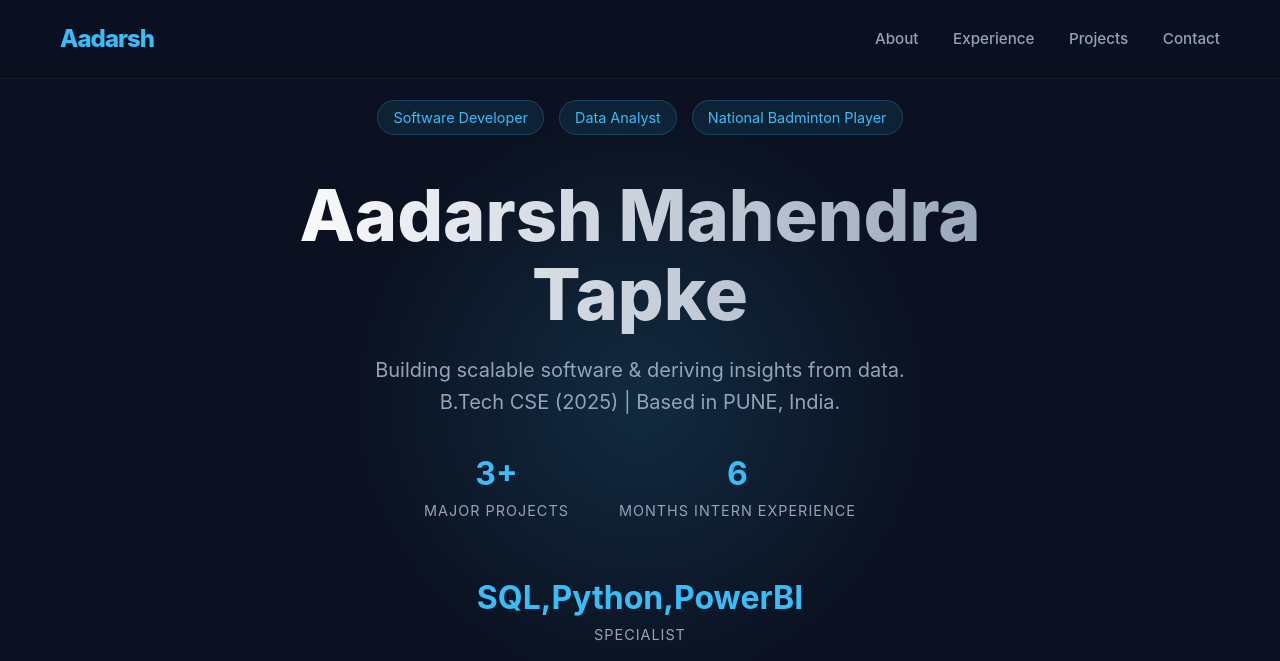
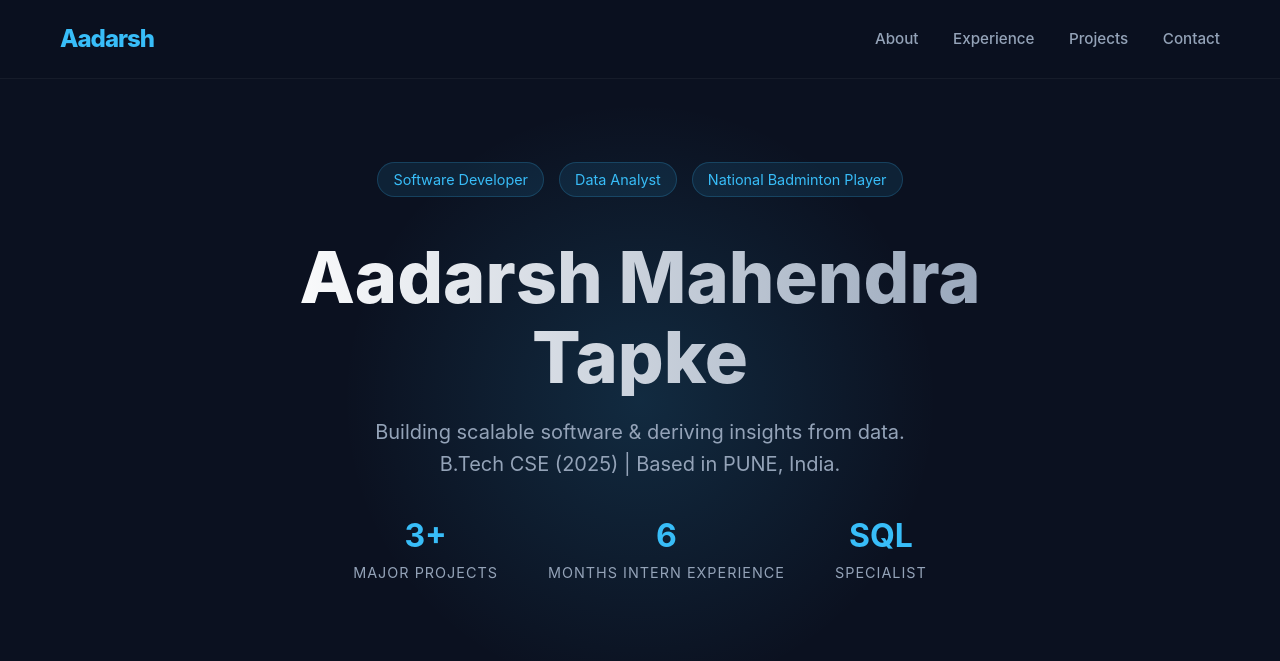
Before and after one commit to aadarsh0007/Portfolio, a plain HTML site: page index.html in a window 1280 px wide. Shown: the top 661 px of the page. Drawn offline with Linux system fonts and the light colour scheme.

Commit message:
Update index.html

```diff
--- a/index.html
+++ b/index.html
@@ -131,7 +131,7 @@
                     <div class="stat-label">Months Intern Experience</div>
                 </div>
                 <div class="stat-item">
-                    <div class="stat-num">SQL,Python,PowerBI</div>
+                    <div class="stat-num">SQL</div>
                     <div class="stat-label">Specialist</div>
                 </div>
             </div>
```
